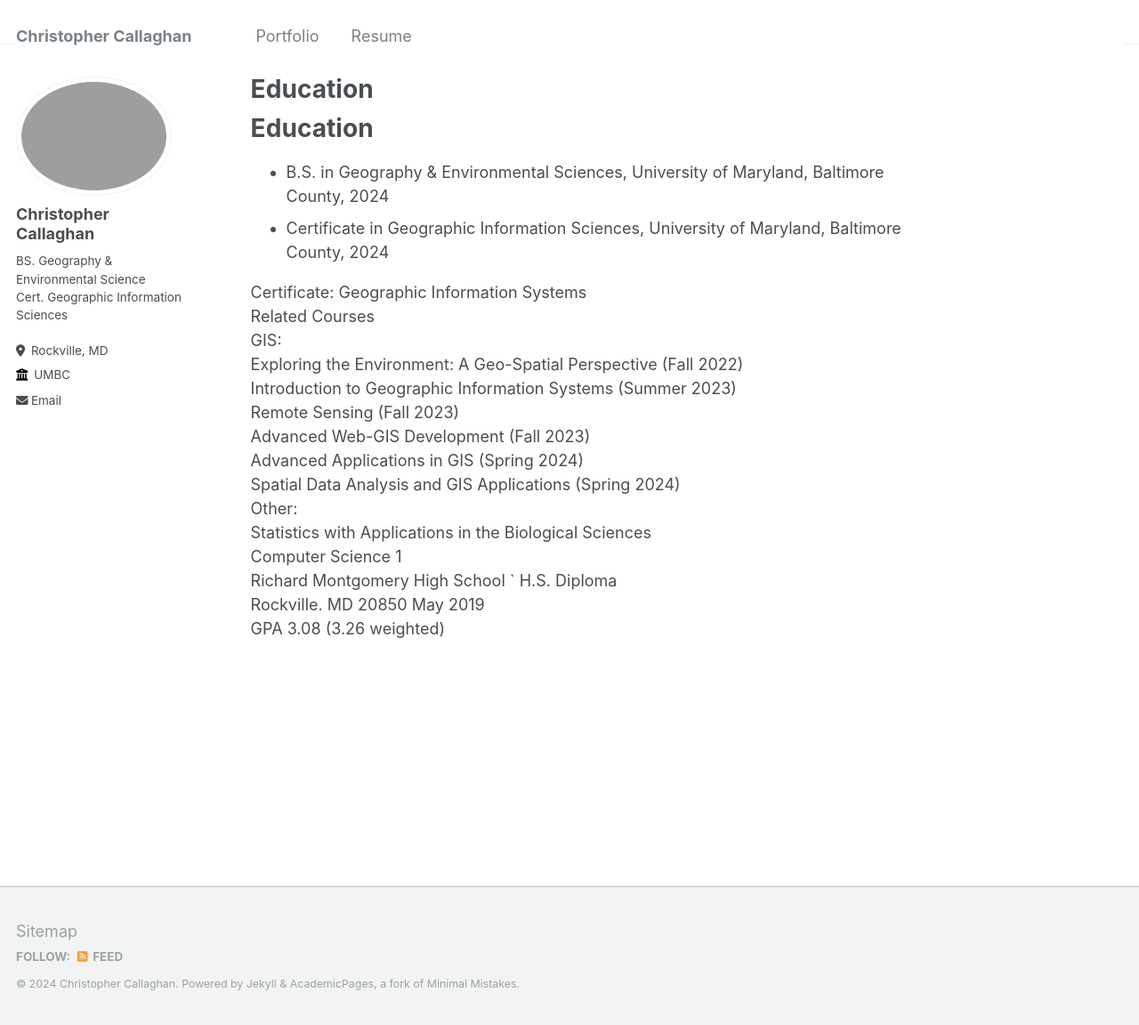
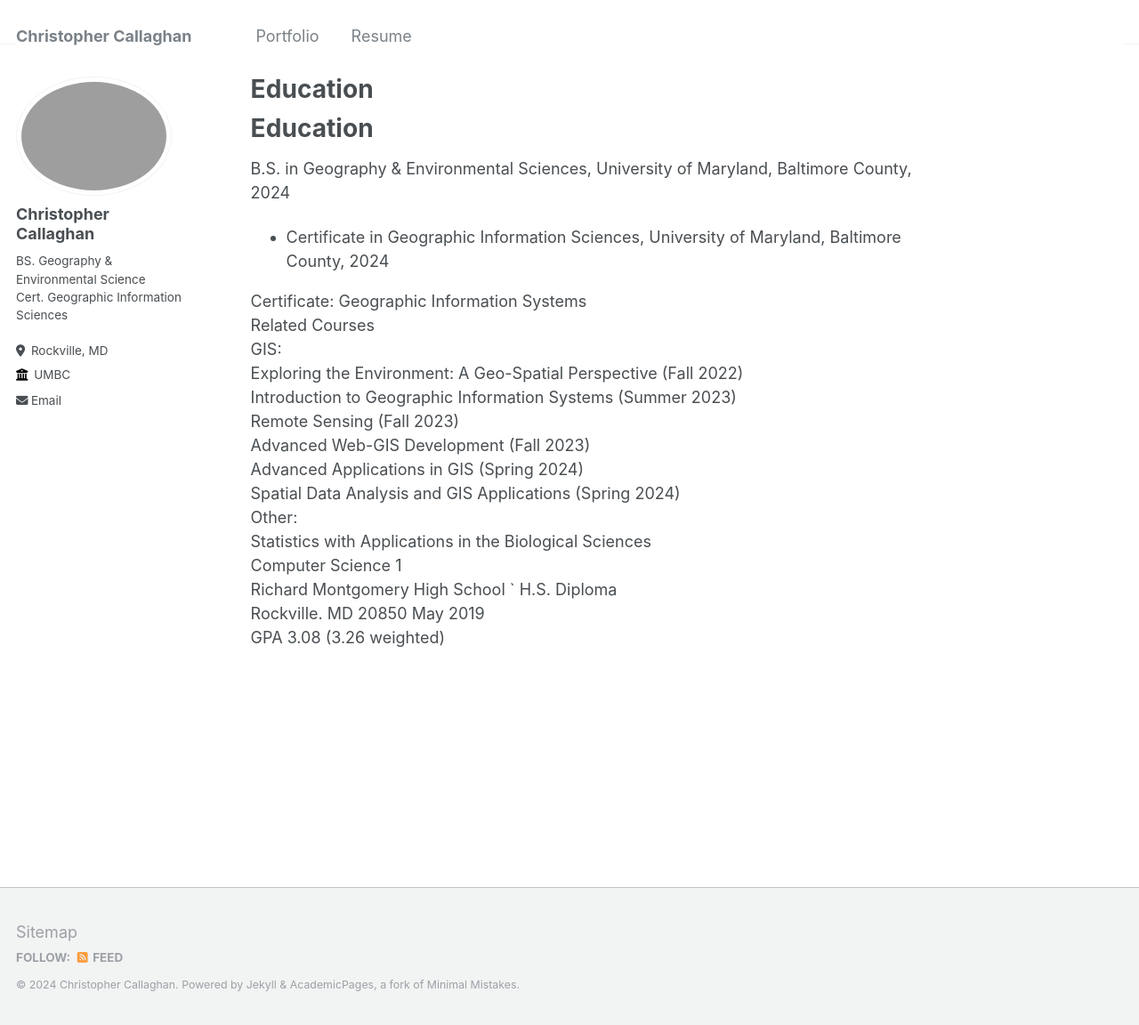
Before and after one commit to CallaghanC03/CallaghanC03.github.io, a Jekyll site: the page built from _pages/about.md, in a window 1280 px wide and 1152 px high. Shown: the whole window at 89% size. Built offline with Jekyll 4.4.1, drawn with Linux system fonts in a browser that asks for light colours; our own code applies the rules of GitHub Pages for plain Markdown files.

```diff
--- a/_pages/about.md
+++ b/_pages/about.md
@@ -9,7 +9,7 @@ redirect_from:
 
 Education
 ======
-* B.S. in Geography & Environmental Sciences, University of Maryland, Baltimore County, 2024
+B.S. in Geography & Environmental Sciences, University of Maryland, Baltimore County, 2024
 * Certificate in Geographic Information Sciences, University of Maryland, Baltimore County, 2024
 
 Certificate: Geographic Information Systems<br>
```
